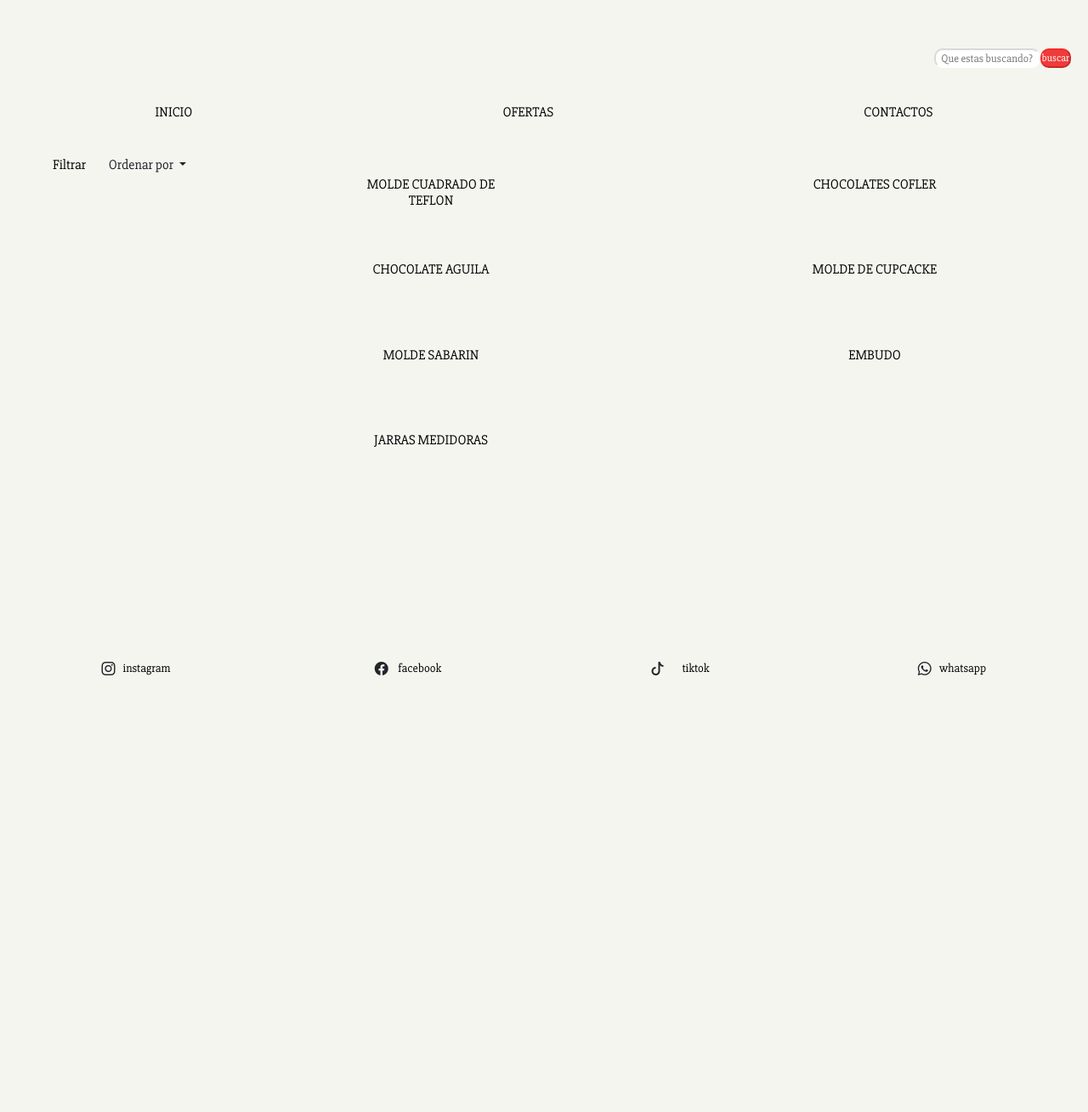
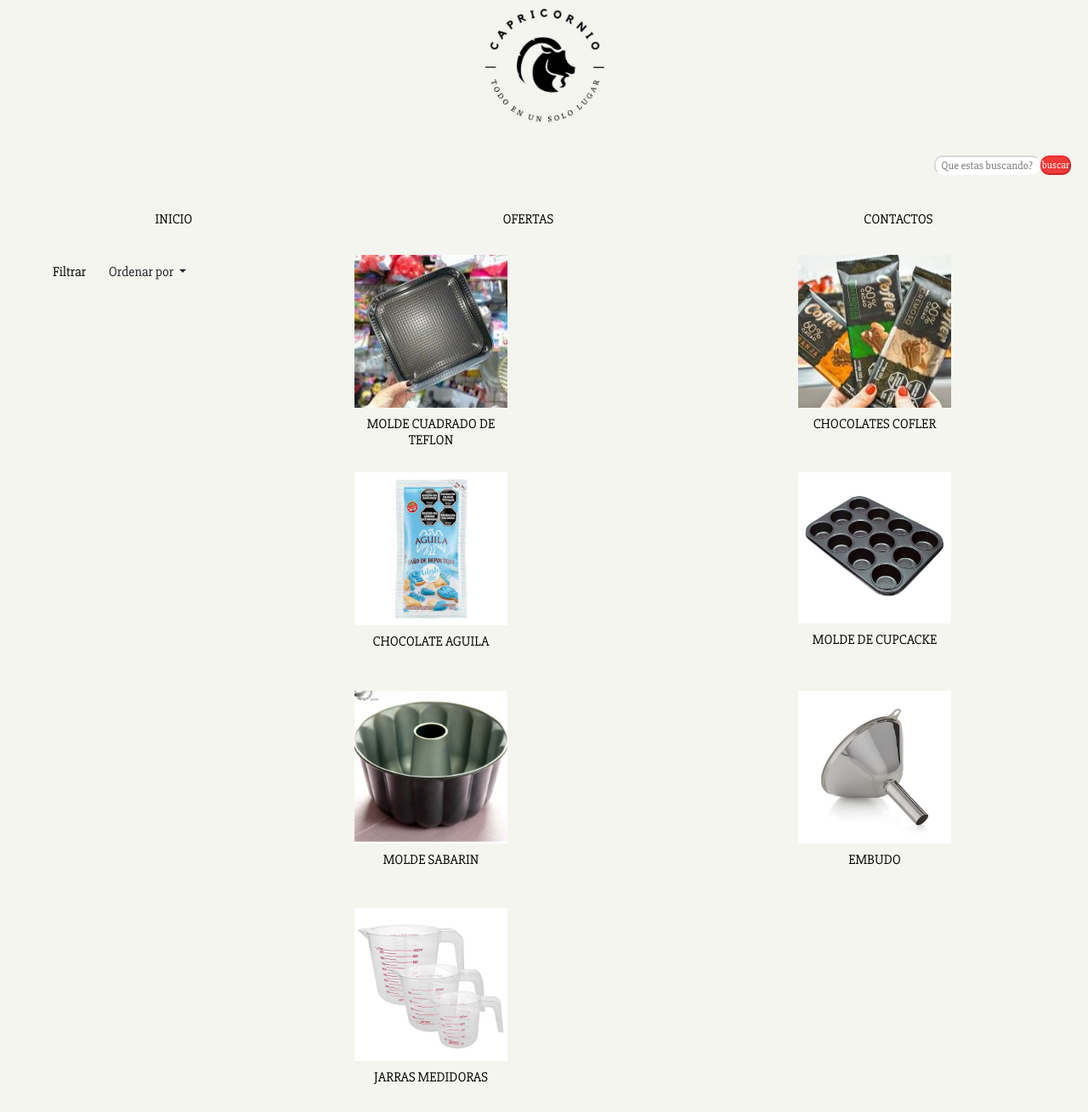
Before and after one commit to concealvarez/proyecto-capricornio-conce, a plain HTML site: page pages/productos.html in a window 1280 px wide. Shown: the top 1309 px of the page at 85% size. Before the commit the page ends 856 px from the top, so only its background shows below. Drawn offline with nearby package versions, Linux system fonts and the light colour scheme; the site is published under a folder, as on GitHub Pages, so addresses that start at the root find nothing.

Commit message:
[P-P] Cambios en las rutas

```diff
--- a/pages/productos.html
+++ b/pages/productos.html
@@ -18,12 +18,12 @@
     <div class="grid-container-prod">
         <header>
             <div class="logo">
-                <img src="/images/328147780_574667957874133_924385078171525316_n.jpg" alt="" id="logo">
+                <img src="../images/328147780_574667957874133_924385078171525316_n.jpg" alt="" id="logo">
             </div>
             <nav>
                 <section class="categorias-contenedor">
                     <div class="categorias">
-                        <a href="../Index.html">inicio</a>
+                        <a href="../index.html">inicio</a>
                     </div>
                     <div class="categorias">
                         <a href="./ofertas.html">ofertas</a>
@@ -33,7 +33,7 @@
                     </div>
                 </section>
                 <div class="buscador">
-                    <form action="Index.html"></form>
+                    <form action="index.html"></form>
                     <input type="text" placeholder="Que estas buscando?" name="search"> <!-- buscar  -->
                     <button type="submit">buscar</button>
                 </div>
@@ -112,43 +112,43 @@
             <div class="conteiner-grid">
                 <div class="products">
                     <a href="" class="contenedor-product">
-                        <img src="/images/images (1).jpg" alt="">
+                        <img src="../images/images (1).jpg" alt="">
                         <h3>molde cuadrado de teflon</h3>
                     </a>
                 </div>
                 <div class="products">
                     <a href="" class="contenedor-product">
-                        <img src="/images/images (2).jpg" alt="">
+                        <img src="../images/images (2).jpg" alt="">
                         <h3>chocolates cofler</h3>
                     </a>
                 </div>
                 <div class="products">
                     <a href="" class="contenedor-product">
-                        <img src="/images/images (3).jpg" alt="">
+                        <img src="../images/images (3).jpg" alt="">
                         <h3>chocolate aguila</h3>
                     </a>
                 </div>
                 <div class="products">
                     <a href="" class="contenedor-product">
-                        <img src="/images/34f82572190993a464d384a2be176fde.jpg" alt="">
+                        <img src="../images/34f82572190993a464d384a2be176fde.jpg" alt="">
                         <h3>molde de cupcacke</h3>
                     </a>
                 </div>
                 <div class="products">
                     <a href="" class="contenedor-product">
-                        <img src="/images/a4cd581ca98ced3f2988697d05313bf1.jpg" alt="">
+                        <img src="../images/a4cd581ca98ced3f2988697d05313bf1.jpg" alt="">
                         <h3>molde sabarin</h3>
                     </a>
                 </div>
                 <div class="products">
                     <a href="" class="contenedor-product">
-                        <img src="/images/e4ff0cfdb36da5735c2da25e73131c42.jpg" alt="">
+                        <img src="../images/e4ff0cfdb36da5735c2da25e73131c42.jpg" alt="">
                         <h3>embudo</h3>
                     </a>
                 </div>
                 <div class="products">
                     <a href="" class="contenedor-product">
-                        <img src="/images/caab2a9815f63f8b21cf00f103eddd18.jpg" alt="">
+                        <img src="../images/caab2a9815f63f8b21cf00f103eddd18.jpg" alt="">
                         <h3>jarras medidoras</h3>
                     </a>
                 </div>
```
